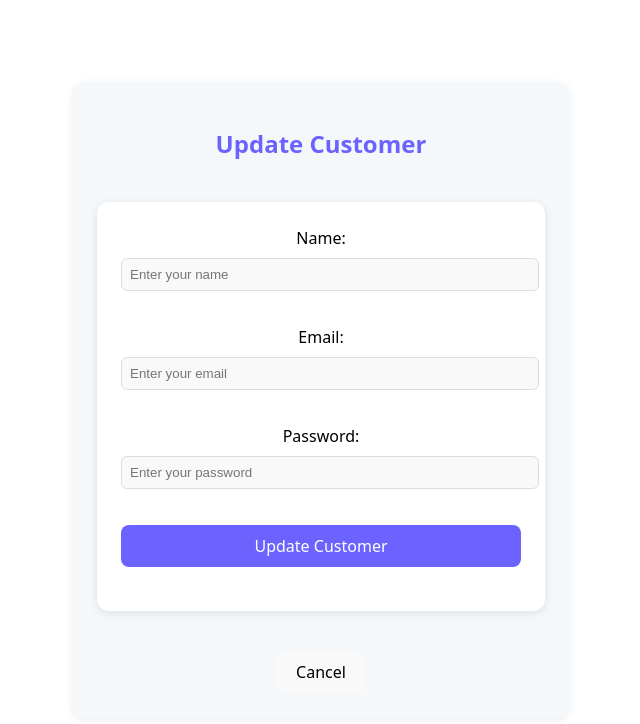
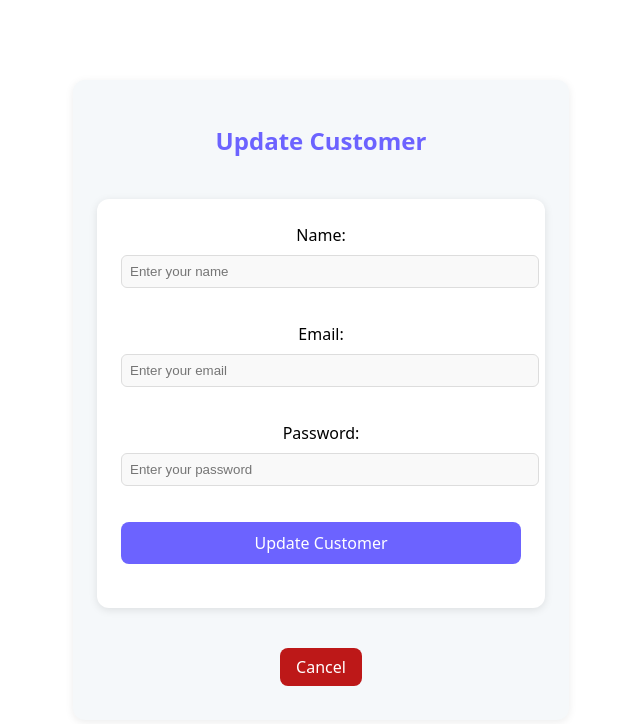
Before and after one commit to anyahunn/phase-1-react-project, a React (Vite) app in the folder react-project/: page /update_customer/1 in a window 1280 px wide. Shown: the top 724 px of the page, without its empty margins (319-959 px from the left). Built offline with nearby package versions, Linux system fonts and the light colour scheme; no server answers.

Commit message:
fixing update

```diff
--- a/react-project/src/components/AddCustomer.tsx
+++ b/react-project/src/components/AddCustomer.tsx
@@ -82,7 +82,7 @@ function AddCustomer({ onCustomerAdded, onCancel }: AddCustomerProps = {}) {
                 </div>
                 <button data-testid="add-customer-submit" className="button" type="submit">Add Customer</button>
             </form>
-            <button className="button cancel" onClick={cancel}>Cancel</button>
+            <button className="cancel-button" onClick={cancel}>Cancel</button>
         </div>
     );
 }
--- a/react-project/src/components/UpdateCustomer.tsx
+++ b/react-project/src/components/UpdateCustomer.tsx
@@ -10,7 +10,7 @@ interface UpdateCustomerProps {
 
 function UpdateCustomer({ customerId: propId, onCustomerUpdated, onCancel }: UpdateCustomerProps = {}) {
     const { id: paramId } = useParams();
-    const id = propId || Number(paramId);
+    const id = propId !== undefined ? Number(propId) : Number(paramId);
     const navigate = useNavigate();
     const [customer, setCustomer] = useState({ id: Number(id), name: '', email: '', password: '' });
 
@@ -95,7 +95,7 @@ function UpdateCustomer({ customerId: propId, onCustomerUpdated, onCancel }: Upd
                 </div>
                 <button data-testid="submit-button" className="submit-button" type="submit">Update Customer</button>
             </form>
-            <button className="button-cancel" onClick={cancel}>Cancel</button>
+            <button className="cancel-button" onClick={cancel}>Cancel</button>
         </div>
     );
 }
```
